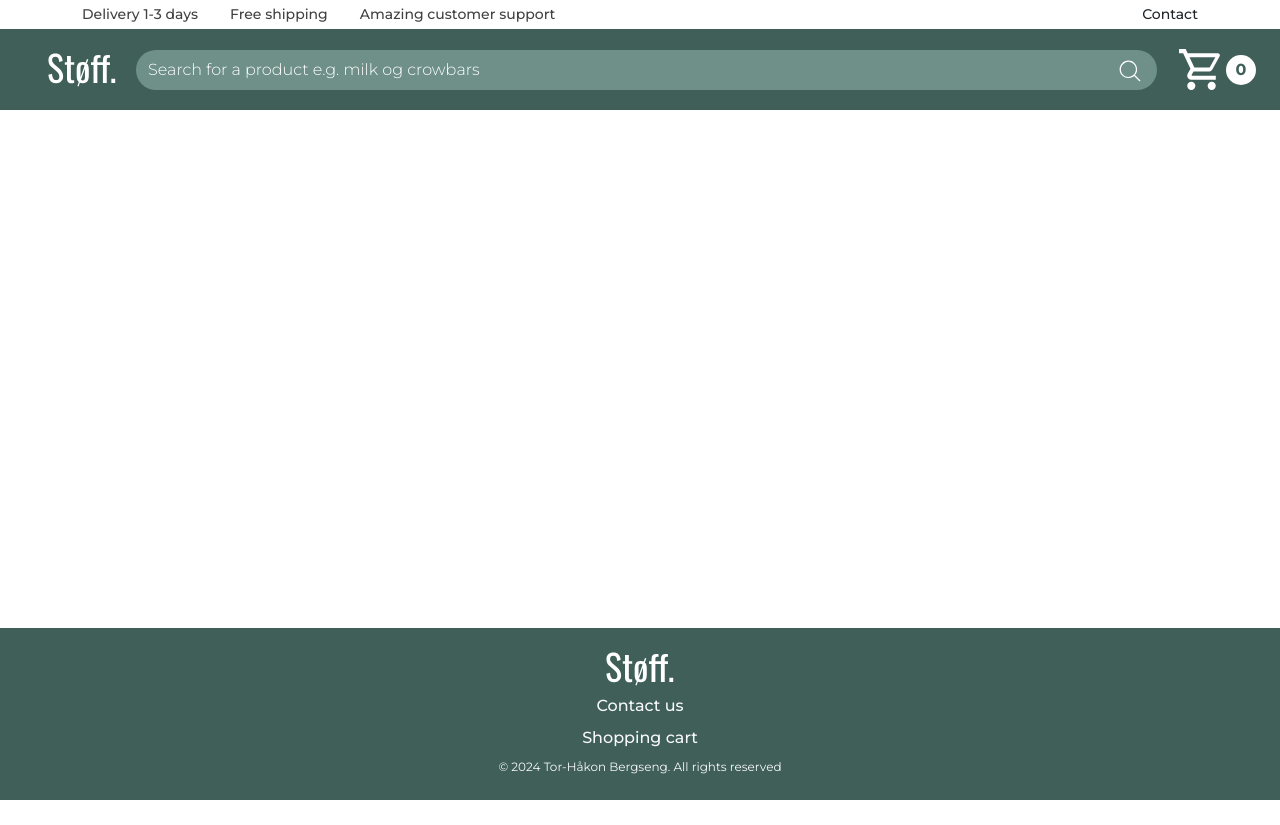
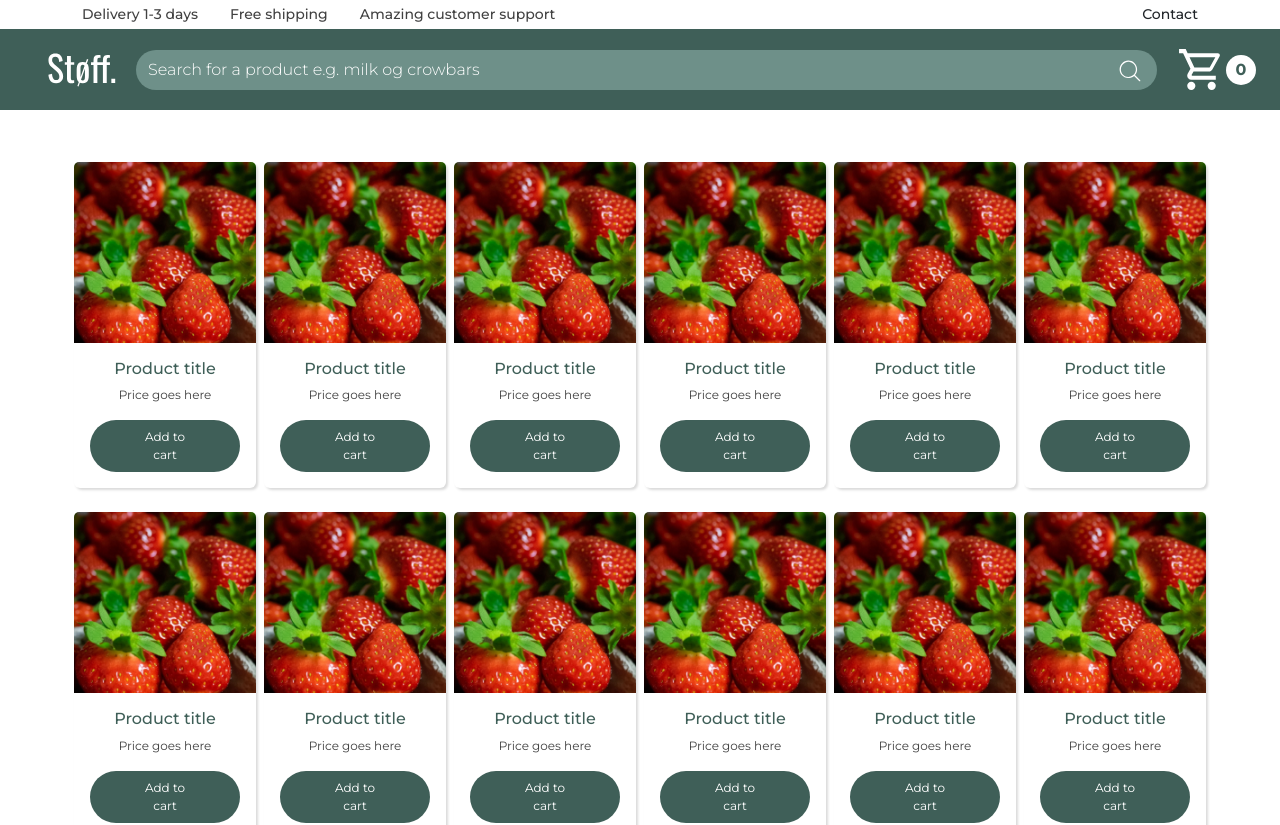
Before and after one commit to teehbee/frameworks_ca, a React (Vite) app: page / in a window 1280 px wide. Shown: the top 825 px of the page. Before the commit the page ends 800 px from the top, so only its background shows below. Built offline with nearby package versions, Linux system fonts and the light colour scheme.

Commit message:
create product card for home page

```diff
--- /dev/null
+++ b/src/assets/img/index.jsx
@@ -0,0 +1,3 @@
+import CardImage from "./placeholder-card-lg.jpg";
+
+export { CardImage };
--- a/src/components/index.jsx
+++ b/src/components/index.jsx
@@ -6,5 +6,6 @@ import SearchOverlay from "./nav/SearchOverlay";
 import SearchFieldLargeScreen from "./nav/SearchformLarge";
 import LogoField from "./nav/LogoField";
 import UpperNavBar from "./nav/UpperNavBar";
+import ItemCard from "./storeItems/ItemCard";
 
-export { Footer, Header, Breadcrumbs, CartLogo, SearchOverlay, SearchFieldLargeScreen, LogoField, UpperNavBar };
+export { Footer, Header, Breadcrumbs, CartLogo, SearchOverlay, SearchFieldLargeScreen, LogoField, UpperNavBar, ItemCard };
--- /dev/null
+++ b/src/components/storeItems/ItemCard.jsx
@@ -0,0 +1,26 @@
+import React from "react";
+import { Link } from "react-router-dom";
+import Card from "react-bootstrap/Card";
+import Button from "react-bootstrap/Button";
+import { CardImage } from "../../assets/img";
+
+function ItemCard() {
+  return (
+    <div className="col-6 col-md-4 col-lg-3 col-xl-2 p-1 mx-auto mb-3">
+      <Card className="product-card">
+        <Link to="product">
+          <Card.Img variant="top" className="mx-auto card-image" src={CardImage} />
+        </Link>
+        <Card.Body>
+          <Link className="card-link " to="product">
+            <Card.Title className="fs-0-75rem-to-1-rem link-text green-font-color">Product title</Card.Title>
+          </Link>
+          <Card.Text className="fs-0-625rem-to-0-75-rem">Price goes here</Card.Text>
+          <Button className="add-to-cart-button green-button fs-0-75rem py-2 px-3 px-sm-4 px-md-4 px-xl-5">Add to cart</Button>
+        </Card.Body>
+      </Card>
+    </div>
+  );
+}
+
+export default ItemCard;
--- a/src/pages/home.jsx
+++ b/src/pages/home.jsx
@@ -1,10 +1,26 @@
 import React from "react";
+import { ItemCard } from "../components";
 
 function Home() {
   return (
     <div>
       <main>
         <div className="container text-center pt-5">
+          <div className="row">
+            <ItemCard />
+            <ItemCard />
+            <ItemCard />
+            <ItemCard />
+            <ItemCard />
+            <ItemCard />
+            <ItemCard />
+            <ItemCard />
+            <ItemCard />
+            <ItemCard />
+            <ItemCard />
+            <ItemCard />
+          </div>
+
           <p className="error-text text-danger fw-medium pt-3 d-none">There was a problem filling the store. Please try again later. </p>
           <div className="loader mx-auto mt-5 d-none"></div>
           <p className="home-load-items link-text fs-0-75rem-to-1-rem text-decoration-none pt-2 d-none">Load more Støff.</p>
--- a/src/styles/style.scss
+++ b/src/styles/style.scss
@@ -48,6 +48,7 @@ $main-font-colour: #414141;
 // Custom fonts
 
 $custom-fs-0-5rem: 0.5rem;
+$custom-fs-0-625rem: 0.625rem;
 $custom-fs-0-75rem: 0.75rem;
 $custom-fs-0-938rem: 0.938rem;
 $custom-fs-0-875rem: 0.875rem;
@@ -80,6 +81,14 @@ $custom-fs-4-rem: 4rem;
 }
 
 // Responsive font classes
+
+.fs-0-625rem-to-0-75-rem {
+  font-size: $custom-fs-0-625rem;
+
+  @include media-breakpoint-up("lg") {
+    font-size: $custom-fs-0-75rem;
+  }
+}
 
 .fs-0-75rem-to-1-rem {
   font-size: $custom-fs-0-75rem;
@@ -177,6 +186,15 @@ $custom-fs-4-rem: 4rem;
 
 .link-text:hover {
   font-weight: 600;
+}
+
+.card-link {
+  text-decoration: none;
+}
+
+.product-card {
+  border: none;
+  box-shadow: rgba(0, 0, 0, 0.15) 1.95px 1.95px 2.6px;
 }
 
 // Search form
@@ -339,13 +357,15 @@ $custom-fs-4-rem: 4rem;
   }
 }
 
+// Card
+
 // Footer
 
-.footer {
-  position: absolute;
-  bottom: 0;
-  width: 100%;
-}
+// .footer {
+//   position: absolute;
+//   bottom: 0;
+//   width: 100%;
+// }
 
 // Utility classes
 
```
